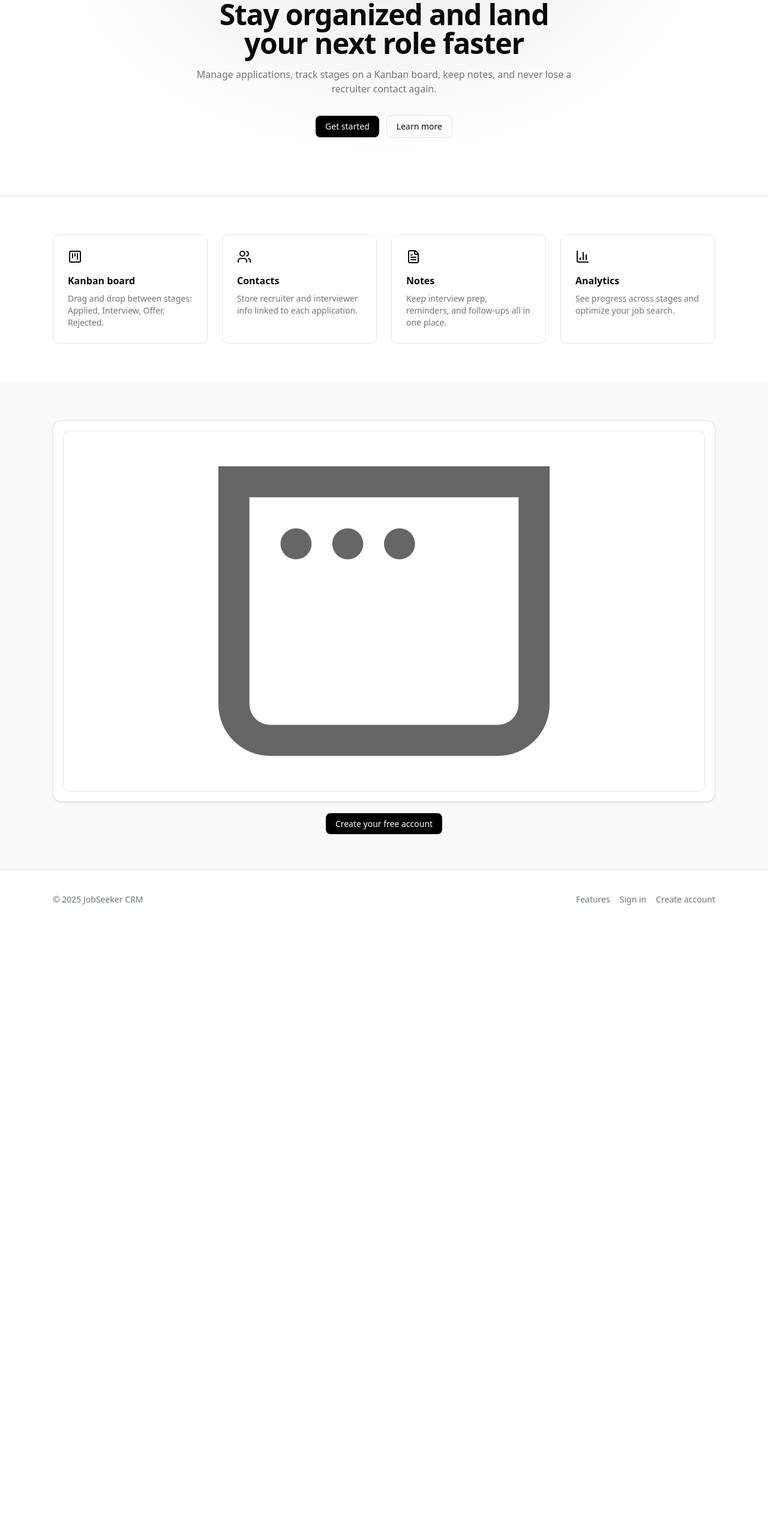
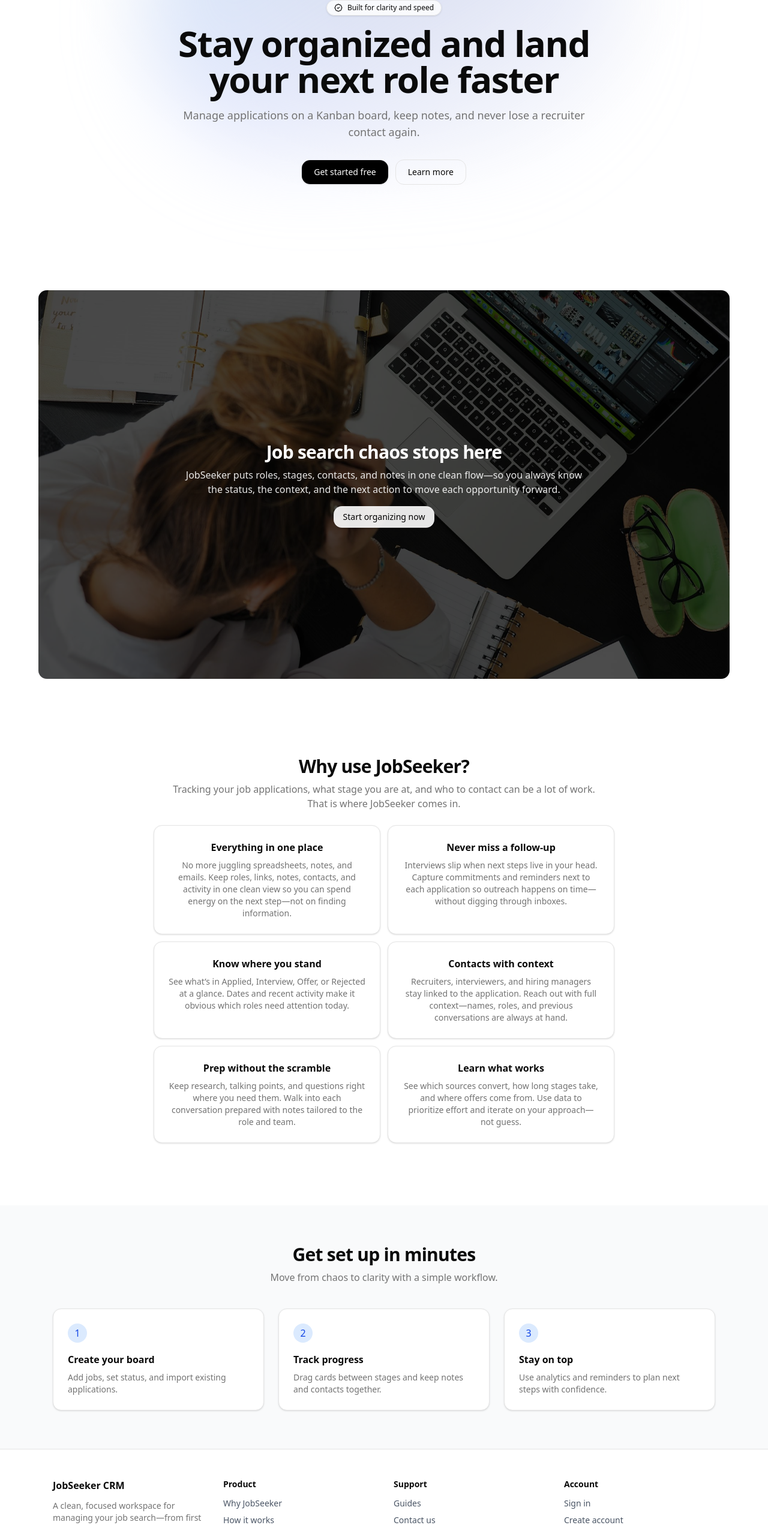
Before and after one commit to chrisrosenville/jobseeker-crm, a Next.js app: page / in a window 1280 px wide. Shown: the part 176-2719 px from the top of the page at 60% size. Before the commit the page ends 1726 px from the top, so only its background shows below. Built offline with nearby package versions, Linux system fonts and the light colour scheme; no server answers.

Commit message:
landingpage stuff

```diff
--- a/app/globals.css
+++ b/app/globals.css
@@ -2,6 +2,10 @@
 @import "tw-animate-css";
 
 @custom-variant dark (&:is(.dark *));
+
+* {
+  scroll-behavior: smooth;
+}
 
 @theme inline {
   --color-background: var(--background);
--- a/app/page.tsx
+++ b/app/page.tsx
@@ -2,7 +2,7 @@
 import { redirect } from "next/navigation";
 import Link from "next/link";
 import Image from "next/image";
-import { KanbanSquare, Users, FileText, BarChart3 } from "lucide-react";
+import { BadgeCheck } from "lucide-react";
 
 export default async function Home() {
   const user = await currentUser();
@@ -21,8 +21,11 @@
             JobSeeker CRM
           </Link>
           <nav className="flex items-center gap-3 text-sm">
-            <Link href="#features" className="hover:underline">
+            <Link href="#why" className="hover:underline">
               Features
+            </Link>
+            <Link href="#how" className="hover:underline">
+              How it works
             </Link>
             <Link href="#preview" className="hover:underline">
               Preview
@@ -45,26 +48,34 @@
       </header>
 
       {/* Hero */}
-      <section className="relative overflow-hidden pb-20 pt-20 sm:pb-24 sm:pt-28">
-        <div className="pointer-events-none absolute inset-0 -z-10 bg-[radial-gradient(ellipse_at_top,rgba(0,0,0,0.08),transparent_60%)]" />
+      <section className="relative overflow-hidden py-20 sm:py-28">
+        {/* Backdrop accents */}
+        <div className="pointer-events-none absolute inset-0 -z-10">
+          <div className="absolute left-1/2 top-[-20%] h-[500px] w-[800px] -translate-x-1/2 rounded-full bg-gradient-to-br from-blue-200/60 via-indigo-200/40 to-transparent blur-3xl" />
+          <div className="absolute inset-0 bg-[radial-gradient(ellipse_at_top,rgba(0,0,0,0.06),transparent_60%)]" />
+        </div>
         <div className="mx-auto max-w-6xl px-6 text-center">
-          <h1 className="mx-auto max-w-3xl text-balance text-4xl font-bold tracking-tight sm:text-5xl">
+          <div className="mx-auto inline-flex items-center gap-2 rounded-full border bg-white/80 px-3 py-1 text-xs font-medium shadow-sm backdrop-blur">
+            <BadgeCheck className="h-3.5 w-3.5" />
+            Built for clarity and speed
+          </div>
+          <h1 className="mx-auto mt-4 max-w-4xl text-balance text-4xl font-bold tracking-tight sm:text-5xl md:text-6xl">
             Stay organized and land your next role faster
           </h1>
-          <p className="text-muted-foreground mx-auto mt-4 max-w-2xl">
-            Manage applications, track stages on a Kanban board, keep notes, and
-            never lose a recruiter contact again.
+          <p className="text-muted-foreground mx-auto mt-4 max-w-2xl text-base md:text-lg">
+            Manage applications on a Kanban board, keep notes, and never lose a
+            recruiter contact again.
           </p>
           <div className="mt-8 flex items-center justify-center gap-3">
             <Link
               href="/auth/signup"
-              className="rounded-md bg-black px-4 py-2 text-sm font-medium text-white hover:bg-black/90"
+              className="rounded-xl bg-black px-5 py-2.5 text-sm font-medium text-white shadow-sm hover:bg-black/90"
             >
-              Get started
+              Get started free
             </Link>
             <Link
-              href="#features"
-              className="rounded-md border px-4 py-2 text-sm font-medium hover:bg-gray-50"
+              href="#why"
+              className="rounded-xl border px-5 py-2.5 text-sm font-medium hover:bg-gray-50"
             >
               Learn more
             </Link>
@@ -72,84 +83,267 @@
         </div>
       </section>
 
-      {/* Features */}
-      <section id="features" className="border-t bg-white py-16">
+      {/* Preview */}
+      <section id="preview" className="bg-white py-16 px-4">
+        <div className="relative aspect-[16/9] w-full max-w-3xl md:max-w-6xl mx-auto rounded-xl overflow-hidden p-4">
+          <div className="absolute inset-0 bg-black/70 z-20 flex items-center justify-center">
+            <div className="px-6 text-center text-white">
+              <h3 className="text-2xl md:text-3xl font-bold tracking-tight">
+                Job search chaos stops here
+              </h3>
+              <p className="mt-2 max-w-2xl mx-auto text-sm md:text-base text-white/90">
+                JobSeeker puts roles, stages, contacts, and notes in one clean
+                flow—so you always know the status, the context, and the next
+                action to move each opportunity forward.
+              </p>
+              <div className="mt-4">
+                <Link
+                  href="/auth/signup"
+                  className="inline-block rounded-xl bg-white/90 px-4 py-2 text-sm font-medium text-black shadow-sm hover:bg-white"
+                >
+                  Start organizing now
+                </Link>
+              </div>
+            </div>
+          </div>
+          <Image
+            src="/frustrated.jpg"
+            alt="Frustrated person"
+            fill
+            className="object-cover z-10"
+          />
+        </div>
+      </section>
+
+      {/* Why use JobSeeker? */}
+      <section id="why" className="bg-white py-16">
         <div className="mx-auto max-w-6xl px-6">
-          <div className="grid gap-6 sm:grid-cols-2 lg:grid-cols-4">
-            <div className="rounded-lg border p-6">
-              <KanbanSquare className="h-6 w-6" />
-              <h3 className="mt-4 text-base font-semibold">Kanban board</h3>
+          <div className="mx-auto mb-10 max-w-3xl text-center">
+            <h2 className="text-2xl font-bold tracking-tight md:text-3xl">
+              Why use JobSeeker?
+            </h2>
+            <p className="text-muted-foreground mt-2">
+              Tracking your job applications, what stage you are at, and who to
+              contact can be a lot of work. <br /> That is where JobSeeker comes
+              in.
+            </p>
+            <div className="mt-6 grid grid-cols-1 md:grid-cols-2 gap-3">
+              <div className="rounded-xl border bg-white p-6 shadow-sm">
+                <h3 className="text-base font-semibold">
+                  Everything in one place
+                </h3>
                 <p className="text-muted-foreground mt-2 text-sm">
-                Drag and drop between stages: Applied, Interview, Offer,
-                Rejected.
+                  No more juggling spreadsheets, notes, and emails. Keep roles,
+                  links, notes, contacts, and activity in one clean view so you
+                  can spend energy on the next step—not on finding information.
                 </p>
               </div>
-            <div className="rounded-lg border p-6">
-              <Users className="h-6 w-6" />
-              <h3 className="mt-4 text-base font-semibold">Contacts</h3>
+              <div className="rounded-xl border bg-white p-6 shadow-sm">
+                <h3 className="text-base font-semibold">
+                  Never miss a follow‑up
+                </h3>
                 <p className="text-muted-foreground mt-2 text-sm">
-                Store recruiter and interviewer info linked to each application.
+                  Interviews slip when next steps live in your head. Capture
+                  commitments and reminders next to each application so outreach
+                  happens on time—without digging through inboxes.
                 </p>
               </div>
-            <div className="rounded-lg border p-6">
-              <FileText className="h-6 w-6" />
-              <h3 className="mt-4 text-base font-semibold">Notes</h3>
+              <div className="rounded-xl border bg-white p-6 shadow-sm">
+                <h3 className="text-base font-semibold">
+                  Know where you stand
+                </h3>
                 <p className="text-muted-foreground mt-2 text-sm">
-                Keep interview prep, reminders, and follow-ups all in one place.
+                  See what’s in Applied, Interview, Offer, or Rejected at a
+                  glance. Dates and recent activity make it obvious which roles
+                  need attention today.
                 </p>
               </div>
-            <div className="rounded-lg border p-6">
-              <BarChart3 className="h-6 w-6" />
-              <h3 className="mt-4 text-base font-semibold">Analytics</h3>
+              <div className="rounded-xl border bg-white p-6 shadow-sm">
+                <h3 className="text-base font-semibold">
+                  Contacts with context
+                </h3>
                 <p className="text-muted-foreground mt-2 text-sm">
-                See progress across stages and optimize your job search.
+                  Recruiters, interviewers, and hiring managers stay linked to
+                  the application. Reach out with full context—names, roles, and
+                  previous conversations are always at hand.
+                </p>
+              </div>
+              <div className="rounded-xl border bg-white p-6 shadow-sm">
+                <h3 className="text-base font-semibold">
+                  Prep without the scramble
+                </h3>
+                <p className="text-muted-foreground mt-2 text-sm">
+                  Keep research, talking points, and questions right where you
+                  need them. Walk into each conversation prepared with notes
+                  tailored to the role and team.
+                </p>
+              </div>
+              <div className="rounded-xl border bg-white p-6 shadow-sm">
+                <h3 className="text-base font-semibold">Learn what works</h3>
+                <p className="text-muted-foreground mt-2 text-sm">
+                  See which sources convert, how long stages take, and where
+                  offers come from. Use data to prioritize effort and iterate on
+                  your approach—not guess.
+                </p>
+              </div>
+            </div>
+          </div>
+        </div>
+      </section>
+
+      {/* How it works */}
+      <section id="how" className="bg-gray-50 py-16">
+        <div className="mx-auto max-w-6xl px-6">
+          <div className="mx-auto mb-10 max-w-3xl text-center">
+            <h2 className="text-2xl font-bold tracking-tight md:text-3xl">
+              Get set up in minutes
+            </h2>
+            <p className="text-muted-foreground mt-2">
+              Move from chaos to clarity with a simple workflow.
+            </p>
+          </div>
+          <div className="grid gap-6 sm:grid-cols-3">
+            <div className="rounded-xl border bg-white p-6 shadow-sm">
+              <div className="inline-flex size-8 items-center justify-center rounded-full bg-blue-100 text-blue-700">
+                1
+              </div>
+              <h3 className="mt-4 text-base font-semibold">
+                Create your board
+              </h3>
+              <p className="text-muted-foreground mt-2 text-sm">
+                Add jobs, set status, and import existing applications.
+              </p>
+            </div>
+            <div className="rounded-xl border bg-white p-6 shadow-sm">
+              <div className="inline-flex size-8 items-center justify-center rounded-full bg-blue-100 text-blue-700">
+                2
+              </div>
+              <h3 className="mt-4 text-base font-semibold">Track progress</h3>
+              <p className="text-muted-foreground mt-2 text-sm">
+                Drag cards between stages and keep notes and contacts together.
+              </p>
+            </div>
+            <div className="rounded-xl border bg-white p-6 shadow-sm">
+              <div className="inline-flex size-8 items-center justify-center rounded-full bg-blue-100 text-blue-700">
+                3
+              </div>
+              <h3 className="mt-4 text-base font-semibold">Stay on top</h3>
+              <p className="text-muted-foreground mt-2 text-sm">
+                Use analytics and reminders to plan next steps with confidence.
               </p>
             </div>
           </div>
         </div>
       </section>
 
-      {/* Preview */}
-      <section id="preview" className="bg-gray-50 py-16">
+      {/* Final CTA */}
+      {/* <section className="relative overflow-hidden py-16">
         <div className="mx-auto max-w-6xl px-6">
-          <div className="rounded-xl border bg-white p-4 shadow-sm">
-            <div className="relative aspect-[16/9] w-full overflow-hidden rounded-lg border">
-              <Image
-                src="/window.svg"
-                alt="App preview"
-                fill
-                className="object-contain p-6"
-                priority
-              />
-            </div>
-          </div>
-          <div className="mt-6 text-center">
+          <div className="rounded-2xl border bg-white p-8 text-center shadow-sm md:p-12">
+            <h3 className="text-2xl font-bold tracking-tight md:text-3xl">
+              Find your next role faster
+            </h3>
+            <p className="text-muted-foreground mx-auto mt-2 max-w-2xl">
+              Start organizing applications and planning your next steps in
+              minutes.
+            </p>
+            <div className="mt-6 flex items-center justify-center gap-3">
               <Link
                 href="/auth/signup"
-              className="rounded-md bg-black px-4 py-2 text-sm font-medium text-white hover:bg-black/90"
+                className="rounded-xl bg-black px-5 py-2.5 text-sm font-medium text-white shadow-sm hover:bg-black/90"
               >
-              Create your free account
+                Get started
+              </Link>
+              <Link
+                href="#why"
+                className="rounded-xl border px-5 py-2.5 text-sm font-medium hover:bg-gray-50"
+              >
+                See features
               </Link>
             </div>
           </div>
-      </section>
+        </div>
+      </section> */}
 
       {/* Footer */}
-      <footer className="border-t bg-white py-10">
-        <div className="mx-auto flex max-w-6xl flex-col items-center justify-between gap-4 px-6 sm:flex-row">
-          <p className="text-sm text-gray-500">
-            © {new Date().getFullYear()} JobSeeker CRM
+      <footer className="relative bg-white">
+        {/* Color splash */}
+
+        <div className="border-t" />
+        <div className="mx-auto max-w-6xl px-6 py-12">
+          <div className="grid gap-8 sm:grid-cols-2 lg:grid-cols-4">
+            <div className="col-span-1">
+              <div className="flex items-center gap-2 text-base font-semibold">
+                JobSeeker CRM
+              </div>
+              <p className="text-muted-foreground mt-3 text-sm">
+                A clean, focused workspace for managing your job search—from
+                first application to final offer.
               </p>
-          <div className="flex items-center gap-4 text-sm text-gray-500">
-            <Link href="#features" className="hover:underline">
-              Features
+            </div>
+            <div>
+              <h4 className="text-sm font-semibold">Product</h4>
+              <ul className="mt-3 space-y-2 text-sm text-gray-600">
+                <li>
+                  <Link href="#why" className="hover:underline">
+                    Why JobSeeker
                   </Link>
+                </li>
+                <li>
+                  <Link href="#how" className="hover:underline">
+                    How it works
+                  </Link>
+                </li>
+                <li>
+                  <Link href="#preview" className="hover:underline">
+                    Preview
+                  </Link>
+                </li>
+              </ul>
+            </div>
+            <div>
+              <h4 className="text-sm font-semibold">Support</h4>
+              <ul className="mt-3 space-y-2 text-sm text-gray-600">
+                <li>
+                  <a href="#" className="hover:underline">
+                    Guides
+                  </a>
+                </li>
+                <li>
+                  <a href="#" className="hover:underline">
+                    Contact us
+                  </a>
+                </li>
+              </ul>
+            </div>
+            <div>
+              <h4 className="text-sm font-semibold">Account</h4>
+              <ul className="mt-3 space-y-2 text-sm text-gray-600">
+                <li>
                   <Link href="/auth/signin" className="hover:underline">
                     Sign in
                   </Link>
+                </li>
+                <li>
                   <Link href="/auth/signup" className="hover:underline">
                     Create account
                   </Link>
+                </li>
+              </ul>
+            </div>
+          </div>
+          <div className="mt-10 flex flex-col items-center justify-between gap-4 border-t pt-6 text-sm text-gray-500 sm:flex-row">
+            <p>
+              © {new Date().getFullYear()} JobSeeker CRM. All rights reserved.
+            </p>
+            <div className="flex items-center gap-4">
+              <a href="#" className="hover:underline">
+                Privacy
+              </a>
+              <a href="#" className="hover:underline">
+                Terms
+              </a>
+            </div>
           </div>
         </div>
       </footer>
```
Also changed, not shown: public/frustrated.jpg (added). Lines whose indentation alone changed are shown as unchanged.
